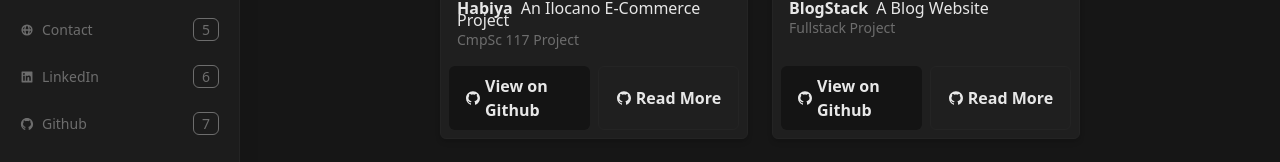
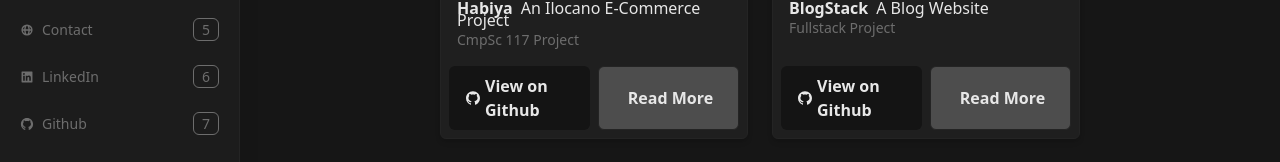
Before and after one commit to yoshilynfujitani/Portfolio, a React (Vite) app: page /Portfolio/projects in a window 1280 px wide. Shown: the part 350-512 px from the top of the page. Built offline with nearby package versions, Linux system fonts and the light colour scheme.

Commit message:
updated ui

```diff
--- a/src/Components/Featured.jsx
+++ b/src/Components/Featured.jsx
@@ -36,11 +36,9 @@ const Featured = (props) => {
           href={link}
           target="blank"
           rel="noopener noreferrer"
-          className="text-main py-2 px-4 w-1/2 rounded-md border border-borderColor transition-colors text-md md:text-md font-semibold  cursor-pointer flex items-center justify-center gap-1 "
+          className="text-main py-2 px-4 w-1/2 bg-[#4d4d4d] rounded-md border border-borderColor transition-colors text-md md:text-md font-semibold  cursor-pointer flex items-center justify-center gap-1 "
         >
-          <span>
-            <AiFillGithub />
-          </span>
+          <span></span>
           Read More
         </a>
       </div>
--- a/src/Components/Header.jsx
+++ b/src/Components/Header.jsx
@@ -15,10 +15,10 @@ const Header = () => {
       <h1 className="text-4xl  font-light tracking-tighter text-main leading-[50px] lg:text-[45px] lg:font-semibold ">
         Hey, It's Yoshilyn Fujitani.
         <p className="">Fullstack Designer.</p>
-        <p className="">CompSci Student.</p>
+        <p className="">Computer Science.</p>
       </h1>
 
-      <p className="py-5 text-[14px] text-subtext font-medium lg:mr-72 ">
+      <p className="py-5 text-[14px] text-subtext  lg:mr-72 ">
         Welome to my virtual space. I am a passionate Computer Science student
         specializing in web design and development.
       </p>
--- a/src/Components/Navbar.jsx
+++ b/src/Components/Navbar.jsx
@@ -76,7 +76,7 @@ const Navbar = () => {
           </div>
         ) : (
           <div>
-            <div className="bg-Main opacity-70 w-screen h-screen fixed "></div>{" "}
+            <div className="bg-Main opacity-70 w-screen h-screen fixed lg:hidden "></div>{" "}
             <motion.div
               className="z-10 lg:hidden w-screen  "
               key="sidebar"
--- a/src/Pages/Stacks.jsx
+++ b/src/Pages/Stacks.jsx
@@ -53,11 +53,11 @@ const Stacks = () => {
       subtitle: "CSS Framework",
       image: tw,
     },
-    {
-      title: "Redux Toolkit",
-      subtitle: "State Management Library",
-      image: redux,
-    },
+    // {
+    //   title: "Redux Toolkit",
+    //   subtitle: "State Management Library",
+    //   image: redux,
+    // },
     {
       title: "SASS(Syntactically Awesome Stylesheet)",
       subtitle: "CSS Extension",
```
